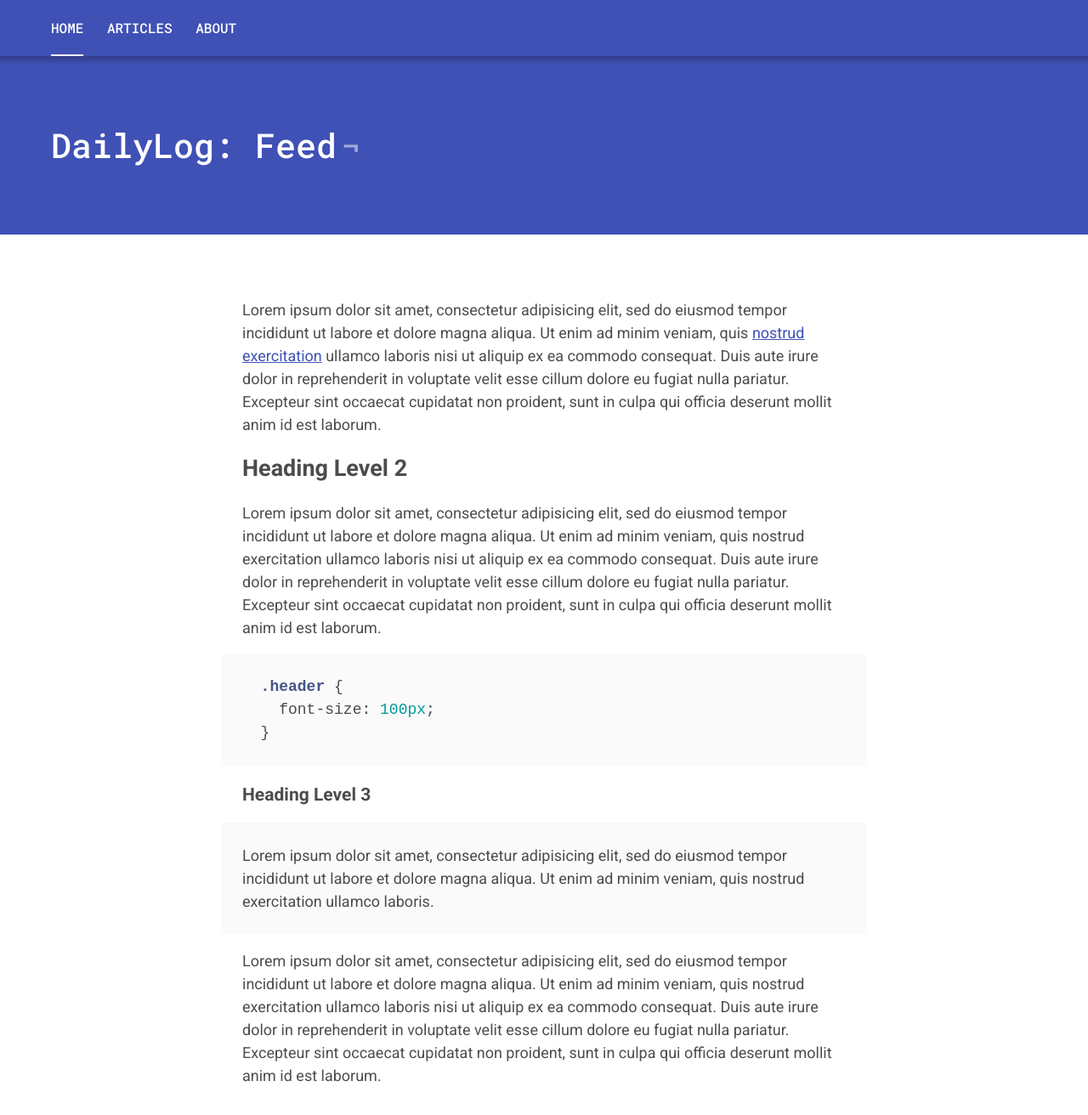
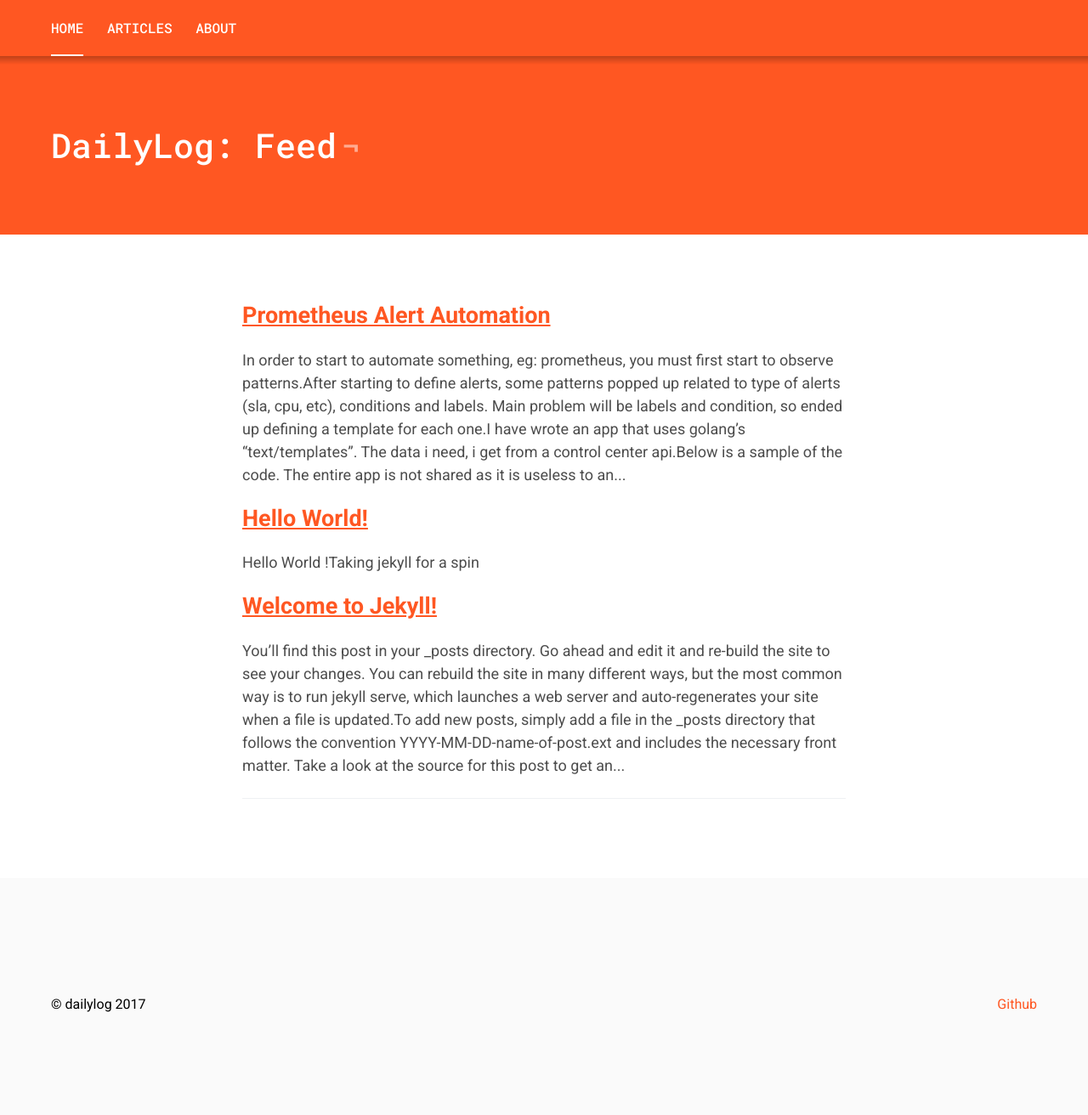
Before and after one commit to ionutvilie/ionutvilie.github.io, a Jekyll site: the page built from index.markdown, in a window 1280 px wide and 1400 px high. Shown: the top 1312 px of the window at 85% size. Built offline with Jekyll 4.4.1, drawn with Linux system fonts in a browser that asks for light colours.

Commit message:
small changes

```diff
--- a/_pages/about.markdown
+++ b/_pages/about.markdown
@@ -3,6 +3,4 @@ layout: page
 title: About
 permalink: /about/
 ---
-Lorem ipsum dolor sit amet, consectetur adipisicing elit, sed do eiusmod tempor incididunt ut labore et dolore magna aliqua. Ut enim ad minim veniam, quis nostrud exercitation ullamco laboris nisi ut aliquip ex ea commodo consequat. Duis aute irure dolor in reprehenderit in voluptate velit esse cillum dolore eu fugiat nulla pariatur. Excepteur sint occaecat cupidatat non proident, sunt in culpa qui officia deserunt mollit anim id est laborum.
-
-Lorem ipsum dolor sit amet, consectetur adipisicing elit, sed do eiusmod tempor incididunt ut labore et dolore magna aliqua. Ut enim ad minim veniam, quis nostrud exercitation ullamco laboris nisi ut aliquip ex ea commodo consequat. Duis aute irure dolor in reprehenderit in voluptate velit esse cillum dolore eu fugiat nulla pariatur. Excepteur sint occaecat cupidatat non proident, sunt in culpa qui officia deserunt mollit anim id est laborum.
+Ooops ! nothing here !
--- a/_sass/helpers/_variables.scss
+++ b/_sass/helpers/_variables.scss
@@ -27,4 +27,4 @@ $c__black: #000000;
 $c__white: #ffffff;
 
 // Theme
-$t-theme: $c__indigo;
+$t-theme: $c__deep-orange;
--- a/index.markdown
+++ b/index.markdown
@@ -1,21 +1,16 @@
 ---
 layout: page
 title: Feed
+permalink: /
 ---
-Lorem ipsum dolor sit amet, consectetur adipisicing elit, sed do eiusmod tempor incididunt ut labore et dolore magna aliqua. Ut enim ad minim veniam, quis [nostrud exercitation](http://alexcarpenter.me) ullamco laboris nisi ut aliquip ex ea commodo consequat. Duis aute irure dolor in reprehenderit in voluptate velit esse cillum dolore eu fugiat nulla pariatur. Excepteur sint occaecat cupidatat non proident, sunt in culpa qui officia deserunt mollit anim id est laborum.
-
-## Heading Level 2
-
-Lorem ipsum dolor sit amet, consectetur adipisicing elit, sed do eiusmod tempor incididunt ut labore et dolore magna aliqua. Ut enim ad minim veniam, quis nostrud exercitation ullamco laboris nisi ut aliquip ex ea commodo consequat. Duis aute irure dolor in reprehenderit in voluptate velit esse cillum dolore eu fugiat nulla pariatur. Excepteur sint occaecat cupidatat non proident, sunt in culpa qui officia deserunt mollit anim id est laborum.
-
-{% highlight scss %}
-  .header {
-    font-size: 100px;
-  }
-{% endhighlight %}
-
-### Heading Level 3
-
-> Lorem ipsum dolor sit amet, consectetur adipisicing elit, sed do eiusmod tempor incididunt ut labore et dolore magna aliqua. Ut enim ad minim veniam, quis nostrud exercitation ullamco laboris.
-
-Lorem ipsum dolor sit amet, consectetur adipisicing elit, sed do eiusmod tempor incididunt ut labore et dolore magna aliqua. Ut enim ad minim veniam, quis nostrud exercitation ullamco laboris nisi ut aliquip ex ea commodo consequat. Duis aute irure dolor in reprehenderit in voluptate velit esse cillum dolore eu fugiat nulla pariatur. Excepteur sint occaecat cupidatat non proident, sunt in culpa qui officia deserunt mollit anim id est laborum.
+{% for post in site.posts limit: 3 %}
+<a href="{{ post.url | prepend: site.baseurl }}">{{ post.title }}</a>
+---
+<p class="description">
+    {% if post.description %}
+        {{ post.description | strip_html | strip_newlines | truncate: 250 }}
+    {% else %}
+        {{ post.content | strip_html | strip_newlines | truncate: 500 }}
+    {% endif %}</p>
+{% endfor %}
+---
```
